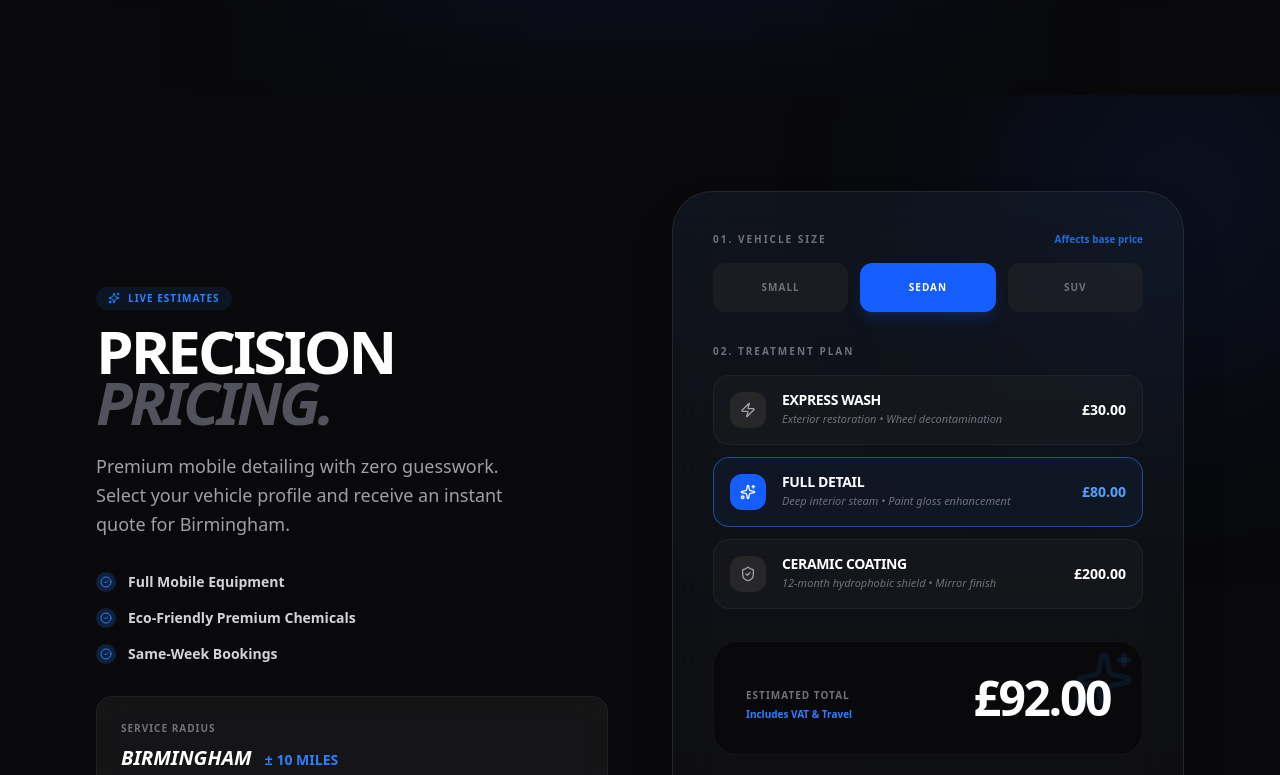
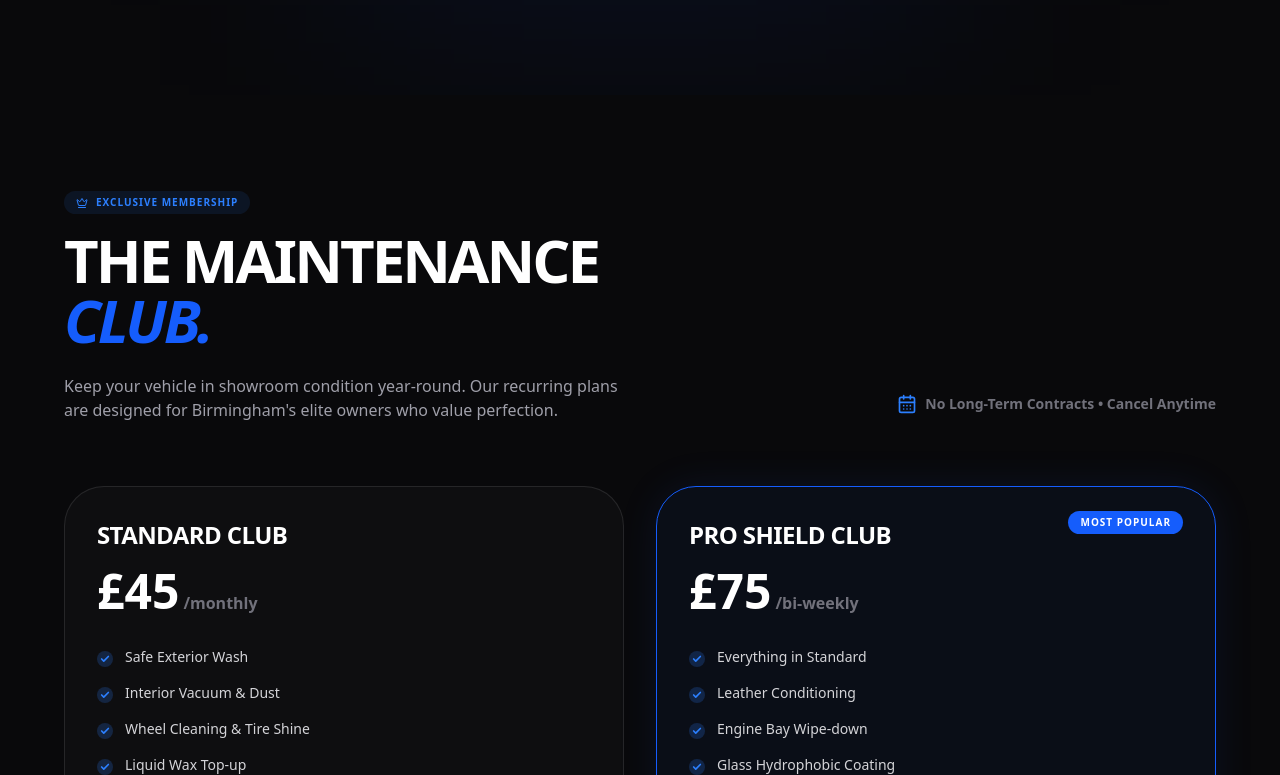
Before and after one commit to mohibbullah-dev/car_detailing, a React app: page / in a window 1280 px wide. Shown: the part 1505-2280 px from the top of the page. Built offline with nearby package versions, Linux system fonts and the light colour scheme; the HTML template or start-up script is replaced by a standard one.

Commit message:
modified

```diff
--- a/src/pages/Home.jsx
+++ b/src/pages/Home.jsx
@@ -3,12 +3,14 @@ import PriceCalculator from "../components/PriceCalculator";
 import Services from "../components/Services";
 import PreviousWorkSlider from "../components/PreviousWorkSlider";
 import TestimonialSlider from "../components/TestimonialSlider";
+import MaintenanceSection from "../components/MaintenanceSection";
 
 export default function Home() {
   return (
     <>
       <Hero />
       <PreviousWorkSlider limit={4} />
+      <MaintenanceSection />
       <PriceCalculator />
       <Services />
       <TestimonialSlider />
```
